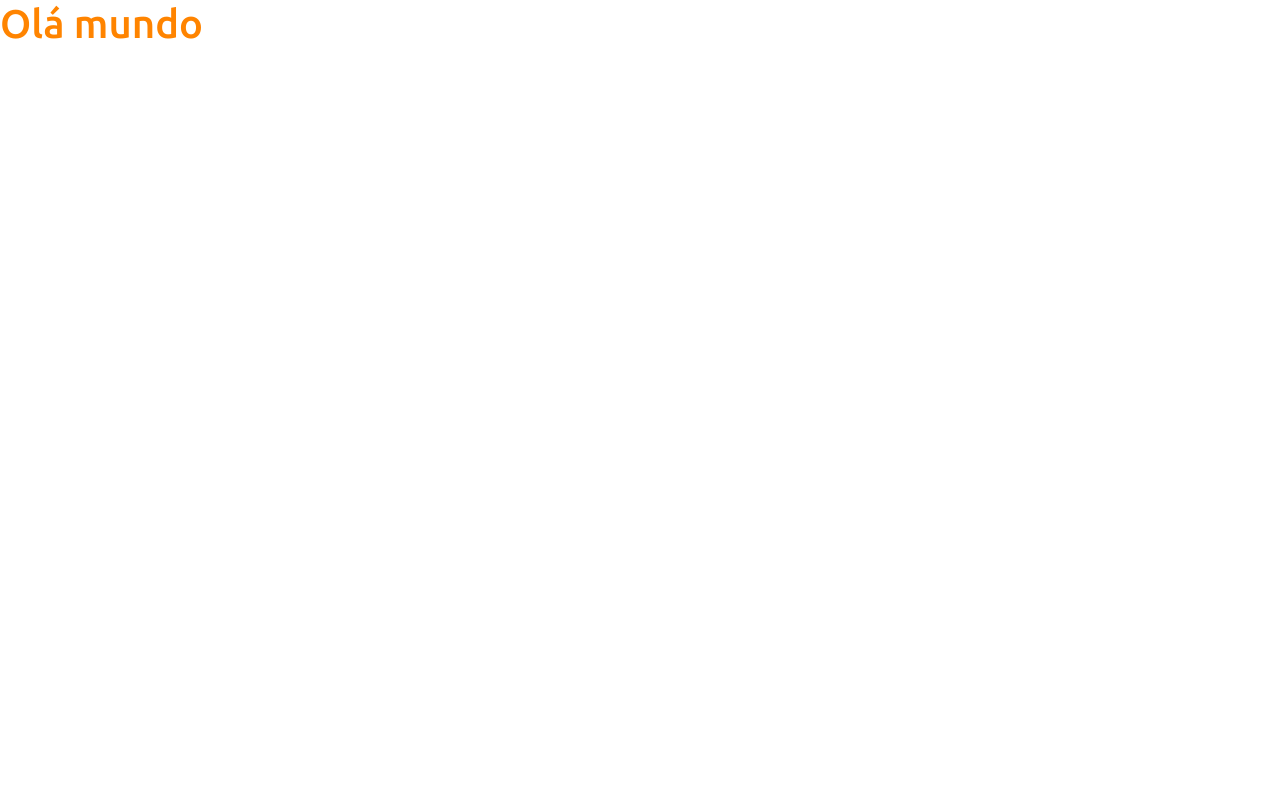
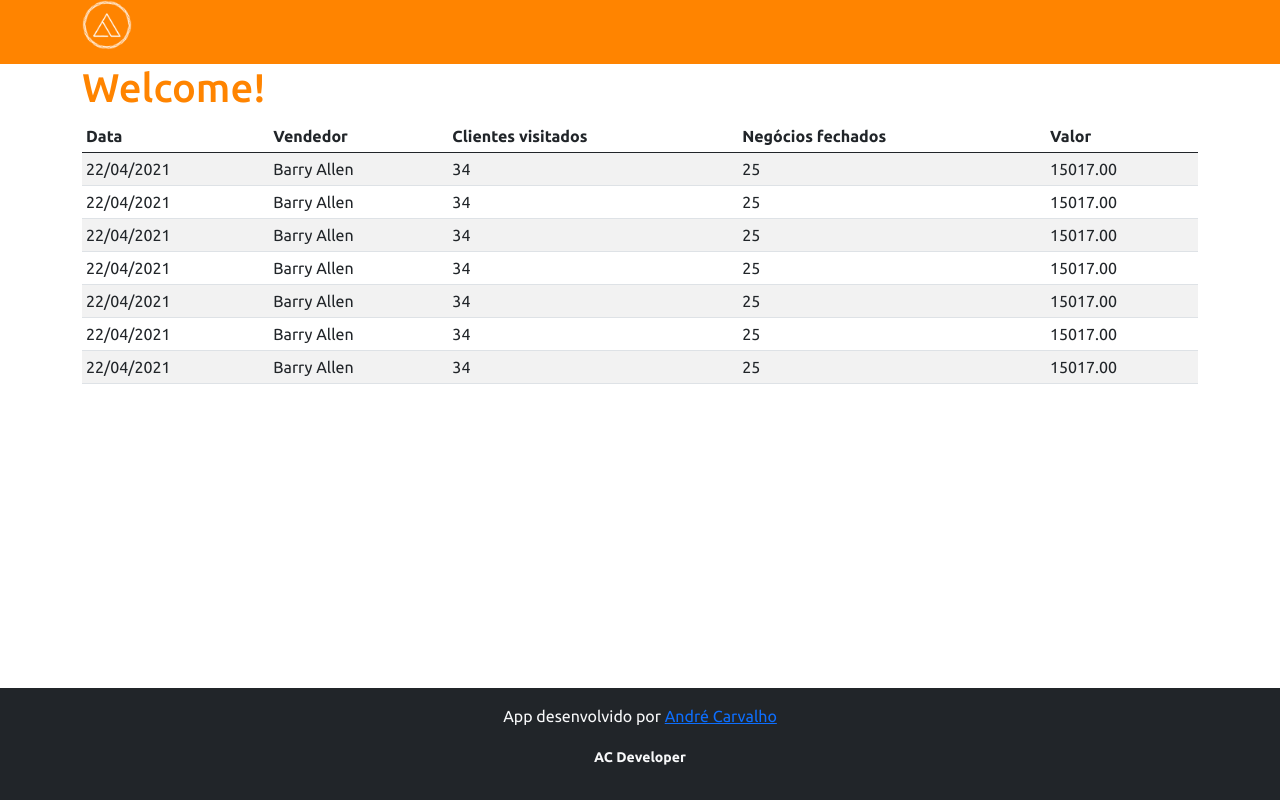
Before and after one commit to carvalhoandre/ws-dashboards, a React (Create React App) app in the folder frontend/: page / in a window 1280 px wide. Built offline with nearby package versions, Linux system fonts and the light colour scheme.

Commit message:
:construction: Basic components

```diff
--- a/frontend/src/App.tsx
+++ b/frontend/src/App.tsx
@@ -1,9 +1,17 @@
+import DataTable from "components/DataTable";
+import Footer from "components/Footer";
+import NavBar from "components/NavBar";
 
 function App() {
   return (
-    <div>
-      <h1 className="text-primary">Olá mundo</h1>
-    </div>
+    <>
+      <NavBar />
+      <div className="container">
+        <h1 className="text-primary">Welcome!</h1>
+        <DataTable />
+      </div>
+      <Footer />
+    </>
   );
 }
 
--- /dev/null
+++ b/frontend/src/components/DataTable/index.tsx
@@ -0,0 +1,70 @@
+const DataTable = () => {
+    return (
+        <div className="table-responsive">
+            <table className="table table-striped table-sm">
+                <thead>
+                    <tr>
+                        <th>Data</th>
+                        <th>Vendedor</th>
+                        <th>Clientes visitados</th>
+                        <th>Negócios fechados</th>
+                        <th>Valor</th>
+                    </tr>
+                </thead>
+                <tbody>
+                    <tr>
+                        <td>22/04/2021</td>
+                        <td>Barry Allen</td>
+                        <td>34</td>
+                        <td>25</td>
+                        <td>15017.00</td>
+                    </tr>
+                    <tr>
+                        <td>22/04/2021</td>
+                        <td>Barry Allen</td>
+                        <td>34</td>
+                        <td>25</td>
+                        <td>15017.00</td>
+                    </tr>
+                    <tr>
+                        <td>22/04/2021</td>
+                        <td>Barry Allen</td>
+                        <td>34</td>
+                        <td>25</td>
+                        <td>15017.00</td>
+                    </tr>
+                    <tr>
+                        <td>22/04/2021</td>
+                        <td>Barry Allen</td>
+                        <td>34</td>
+                        <td>25</td>
+                        <td>15017.00</td>
+                    </tr>
+                    <tr>
+                        <td>22/04/2021</td>
+                        <td>Barry Allen</td>
+                        <td>34</td>
+                        <td>25</td>
+                        <td>15017.00</td>
+                    </tr>
+                    <tr>
+                        <td>22/04/2021</td>
+                        <td>Barry Allen</td>
+                        <td>34</td>
+                        <td>25</td>
+                        <td>15017.00</td>
+                    </tr>
+                    <tr>
+                        <td>22/04/2021</td>
+                        <td>Barry Allen</td>
+                        <td>34</td>
+                        <td>25</td>
+                        <td>15017.00</td>
+                    </tr>
+                </tbody>
+            </table>
+        </div>
+    );
+}
+
+export default DataTable;
--- /dev/null
+++ b/frontend/src/components/Footer/index.tsx
@@ -0,0 +1,12 @@
+const Footer = () => {
+    return (
+        <footer className="footer mt-auto py-3 bg-dark">
+            <div className="container">
+                <p className="text-light">App desenvolvido por <a href="https://github.com/carvalhoandre" target="_blank" rel="noreferrer">André Carvalho</a></p>
+                <p className="text-light"><small><strong>AC Developer</strong><br /></small></p>
+            </div>
+        </footer>
+    );
+}
+
+export default Footer;
--- /dev/null
+++ b/frontend/src/components/NavBar/index.tsx
@@ -0,0 +1,16 @@
+import './styles.css';
+import Logo from 'assets/img/logo.png'
+
+const NavBar = () => {
+    return (
+        <div className="color">
+            <div className="container">
+                <nav className="my-2 my-md-0 mr-md-3">
+                    <img src={Logo} alt="Logo" width="50" />
+                </nav>
+            </div>
+        </div>
+    );
+}
+
+export default NavBar;
--- /dev/null
+++ b/frontend/src/components/NavBar/styles.css
@@ -0,0 +1,5 @@
+.color{
+    background-color: #FF8400;
+    width: 100%;
+    height: 8%;
+}
```
Also changed, not shown: frontend/src/assets/img/logo.png (added), frontend/src/index.tsx (line endings or trailing spaces).
